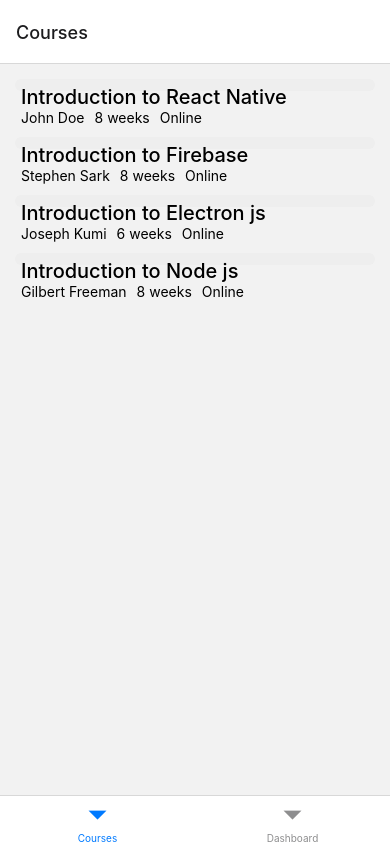
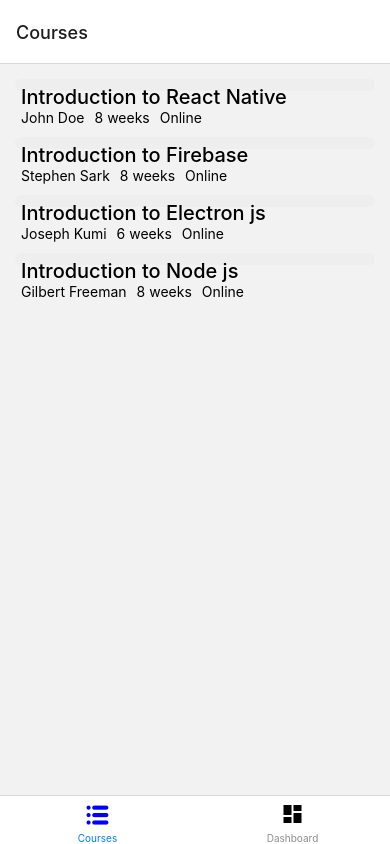
Before and after one commit to Adams-Ghub/lms-app, a React Native app: screen /Home in a window 390 px wide. Built offline with nearby package versions, Linux system fonts and the light colour scheme.

Commit message:
Add icon to the tab navigation

```diff
--- a/src/navigation/TabNavigation.jsx
+++ b/src/navigation/TabNavigation.jsx
@@ -2,20 +2,34 @@
 import { createBottomTabNavigator } from "@react-navigation/bottom-tabs";
 import CourseNavigation from "./CourseNavigation";
 import Dashboard from "../screens/Dashboard";
+import { MaterialIcons } from "@expo/vector-icons";
+import { Fontisto } from '@expo/vector-icons';
 
 const Tab = createBottomTabNavigator();
 
-const TabNavigation=()=> {
+const TabNavigation = () => {
   return (
     <Tab.Navigator>
+      <Tab.Screen name="Courses" component={CourseNavigation} options={{
+        tabBarIcon:({focused})=>(
+            <Fontisto name="nav-icon-list-a" size={19} color={focused ? "blue" : "black"}/>
+        )
+      }}/>
       <Tab.Screen
-        name="Courses"
-        component={CourseNavigation}
-
+        name="Dashboard"
+        component={Dashboard}
+        options={{
+          tabBarIcon: ({ focused }) => (
+            <MaterialIcons
+              name="dashboard"
+              size={24}
+              color={focused ? "blue" : "black"}
+            />
+          ),
+        }}
       />
-      <Tab.Screen name="Dashboard" component={Dashboard} />
     </Tab.Navigator>
   );
-}
+};
 
 export default TabNavigation;
```
